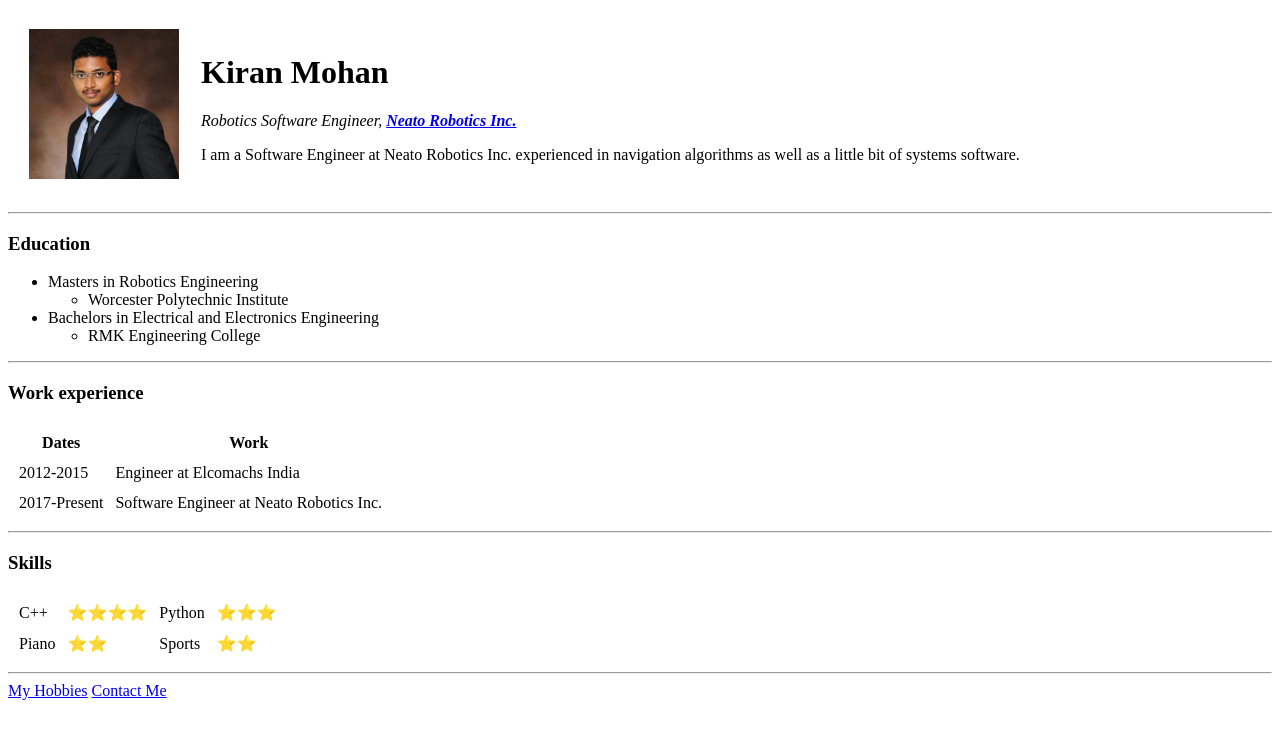
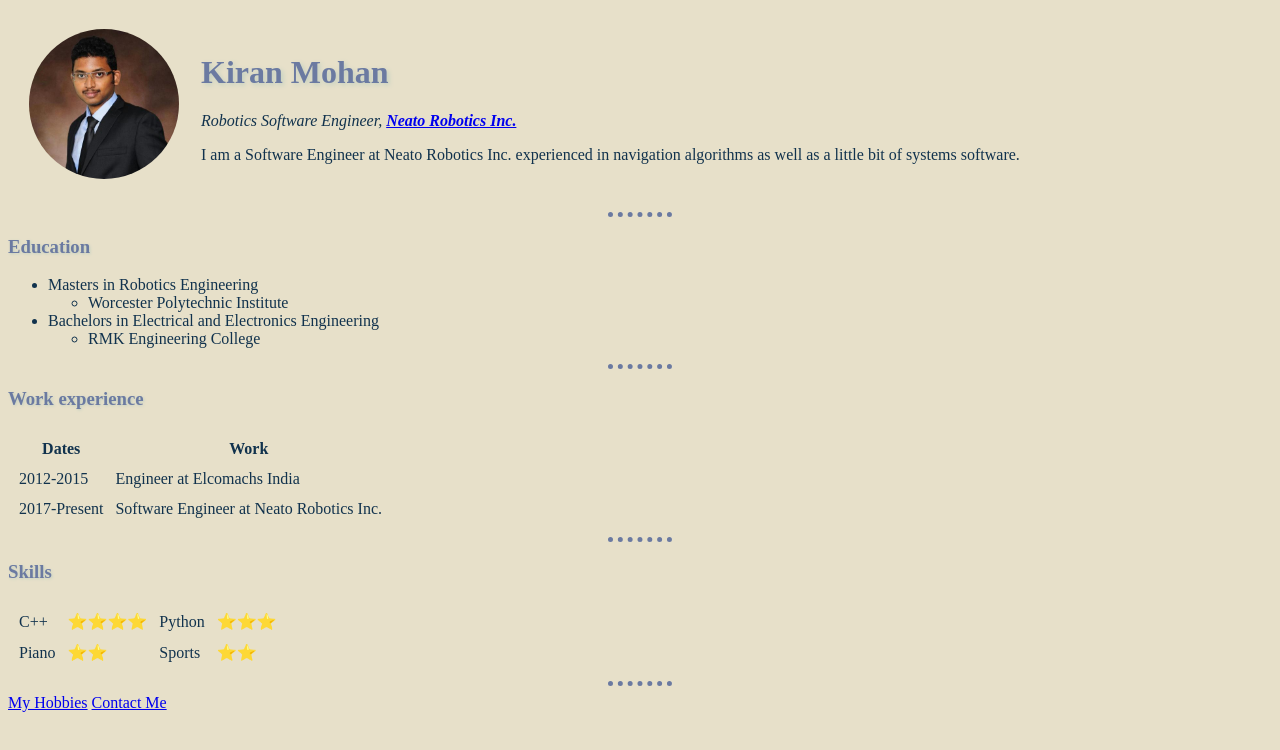
Before and after one commit to elcokiran/cv, a plain HTML site: page index.html in a window 1280 px wide. Drawn offline with Linux system fonts and the light colour scheme.

Commit message:
Add files via upload
Updated with CSS style sheet

```diff
--- /dev/null
+++ b/css/styles.css
@@ -0,0 +1,33 @@
+body {
+  background-color: #E7E0C9;
+}
+img {
+  height: 150px;
+}
+hr {
+  border-style: dotted none none;
+  border-width: 5px;
+  width: 5%;
+  border-color: #6B7AA1;
+}
+h1 {
+  color: #6B7AA1;
+  text-shadow: 2px 2px 5px #C1CFC0;
+}
+h3 {
+  color: #6B7AA1;
+  text-shadow: 1px 1px 3px #C1CFC0;
+}
+p {
+  color: #11324D
+}
+ul {
+  color: #11324D
+}
+table {
+  color: #11324D
+}
+
+.circular {
+  border-radius: 100%
+}
--- a/index.html
+++ b/index.html
@@ -4,18 +4,20 @@
 <head>
   <meta charset="utf-8">
   <title>Kiran's Personal Site</title>
+  <link rel="stylesheet" href="css/styles.css">
 </head>
 
 <body>
   <table cellspacing="20">
     <tr>
-      <td><img src="images/kiran_profile_pic.jpg" alt="Kiran profile picture" height="150"></td>
+      <td><img class="circular" src="images/kiran_profile_pic.jpg" alt="Kiran profile picture"></td>
       <td><h1>Kiran Mohan</h1>
       <p><em>Robotics Software Engineer, <a href="https://www.neatorobotics.com"><strong>Neato Robotics Inc.</strong></a></em></p>
       <p>I am a Software Engineer at Neato Robotics Inc. experienced in navigation algorithms
         as well as a little bit of systems software.</p></td>
     </tr>
   </table>
+
   <hr>
 
   <h3>Education</h3>
```
Also changed, not shown: contact.html (+1 -0 lines), hobbies.html (+1 -0 lines).
